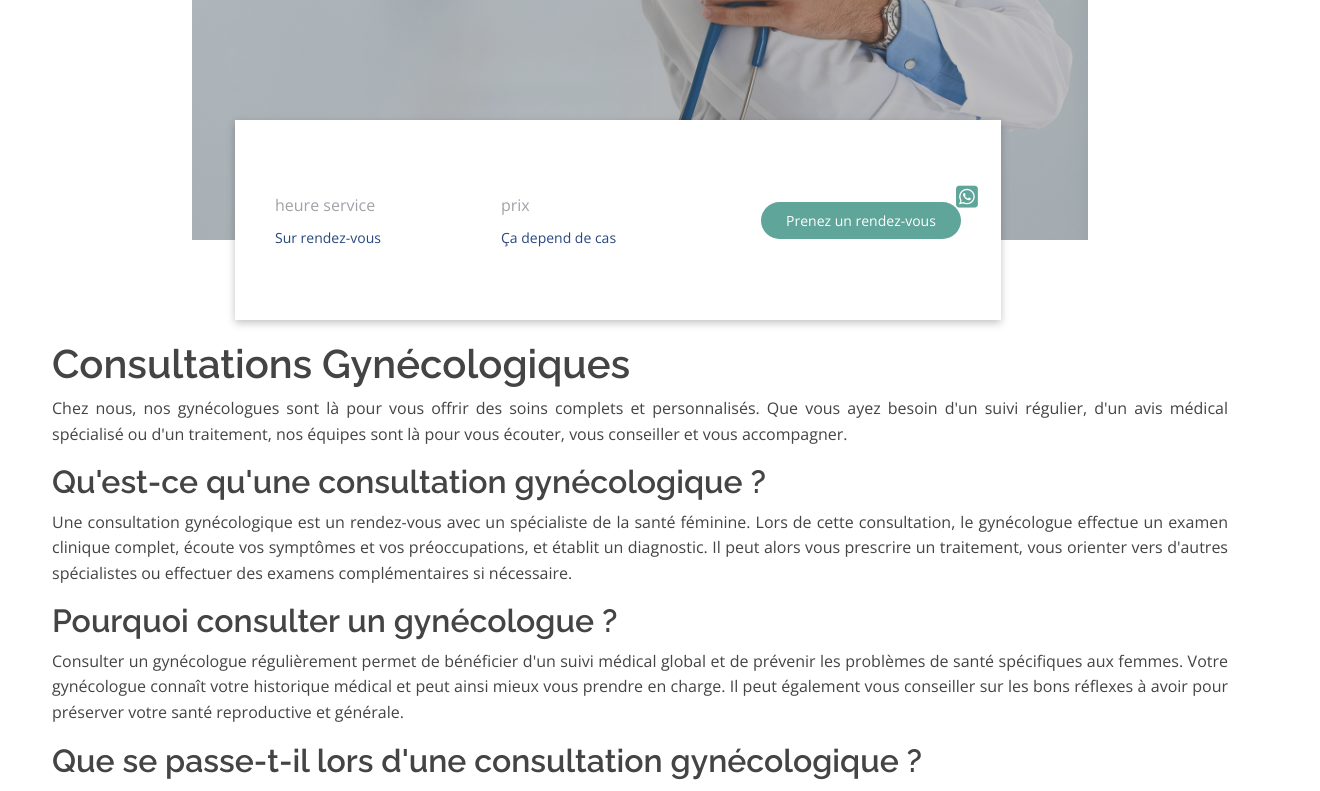
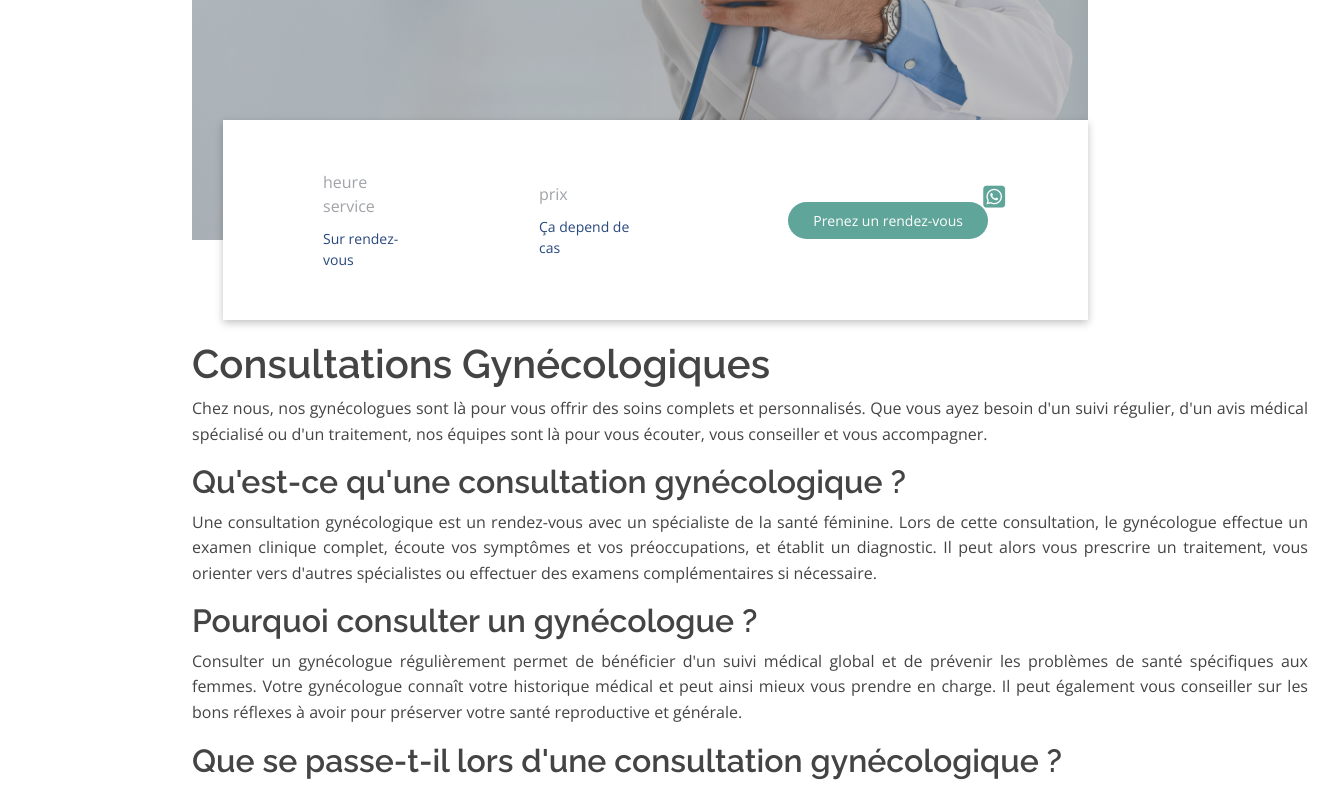
Before and after one commit to graciusyengo/clinique-promedis, a website: page gynecologie.html in a window 1280 px wide. Shown: the part 980-1771 px from the top of the page, 1320 px wide, since content can reach past the window. Drawn offline with nearby package versions, Linux system fonts and the light colour scheme.

Commit message:
customize gynecologue and pediatrie

```diff
--- a/assets/css/gynecologie.css
+++ b/assets/css/gynecologie.css
@@ -608,16 +608,39 @@ h6 {
 
 #heroGeneralConsultation .container{
   position: absolute;
-  left: 43px;
+  left: 31px;
   bottom: -80px;
   height: 200px;
   box-shadow: rgba(0, 0, 0, 0.24) 0px 3px 8px;
   width: auto;
   background-color: white;
-  padding: 40px;
+ padding-left:100px;
+ padding-right:100px;
 
 
 }
+
+#infoConsultationGeneral .container {
+
+  margin-top: 50px;
+  margin-left: 180px;
+
+
+}
+
+
+@media (max-width:768px){
+
+  #infoConsultationGeneral .container {
+
+    margin-top: 50px;
+    margin-left: 0px;
+
+
+  }
+
+}
+
 
 #heroGeneralConsultation .container .mr{
   margin-right: 120px;
--- a/assets/css/pediatrie.css
+++ b/assets/css/pediatrie.css
@@ -610,13 +610,14 @@ body {
 
   #heroGeneralConsultation .container{
     position: absolute;
-    left: 43px;
+    left: 30px;
     bottom: -80px;
     height: 200px;
     box-shadow: rgba(0, 0, 0, 0.24) 0px 3px 8px;
     width: auto;
     background-color: white;
-    padding: 40px;
+    padding-left: 90px;
+    padding-right: 90px;
 
 
   }
--- a/assets/css/specialConsultation.css
+++ b/assets/css/specialConsultation.css
@@ -620,7 +620,6 @@ body {
     padding-right: 90px
 
 
-
   }
 
   #heroGeneralConsultation .container .mr{
--- a/gynecologie.html
+++ b/gynecologie.html
@@ -14,12 +14,7 @@
           margin-bottom: 80px;
         }
 
-       #infoConsultationGeneral .container {
-          max-width: 1200px;
-          margin-top: 50px;
 
-
-        }
 
         h1 {
 
```
